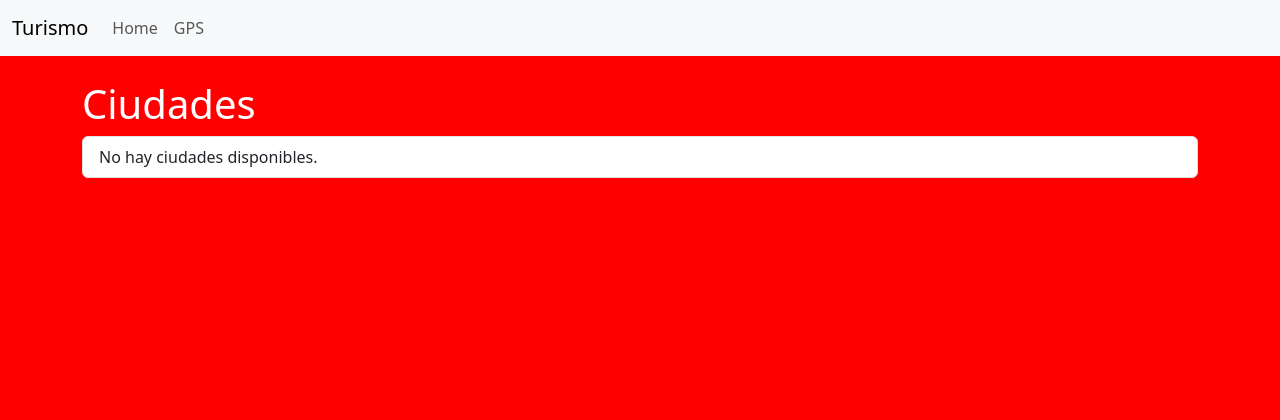
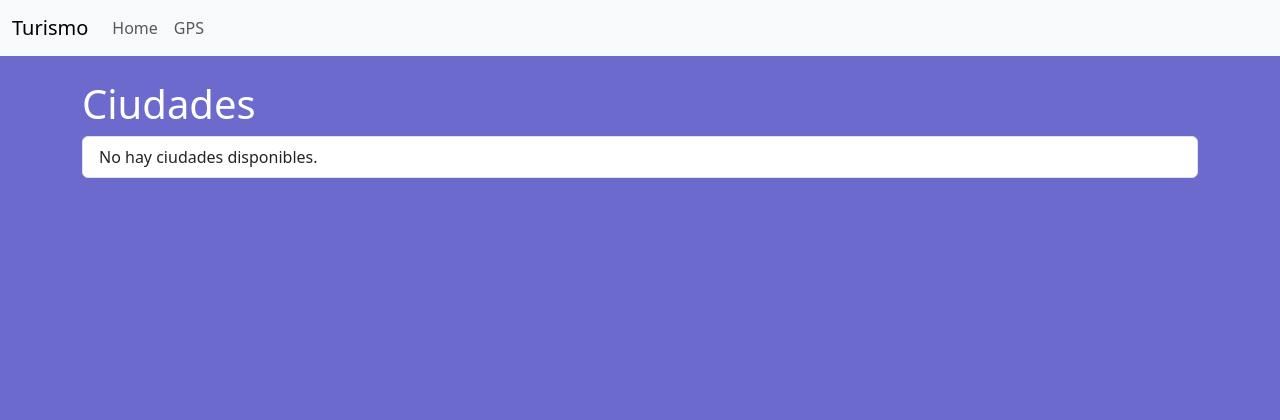
Before and after one commit to HernandezCarlosIsaias/Portal-de-Turismo, a Django app: page / in a window 1280 px wide. Shown: the top 420 px of the page. Run offline with Django 5.2, Linux system fonts and the light colour scheme; data that the repository does not hold is empty.

Commit message:
andando css

```diff
--- a/gps_simulation/media/static/css/style.css
+++ b/gps_simulation/media/static/css/style.css
@@ -1,5 +1,5 @@
 body{
-    background: red;
+    background: rgb(108, 106, 204);
 }
 
 h1{
```
Also changed, not shown: gps_simulation/media/static/image/Captura_de_pantalla_2024-07-27_234242.png (added), gps_simulation/media/static/image/Captura_de_pantalla_2024-10-15_003618.png (added).
